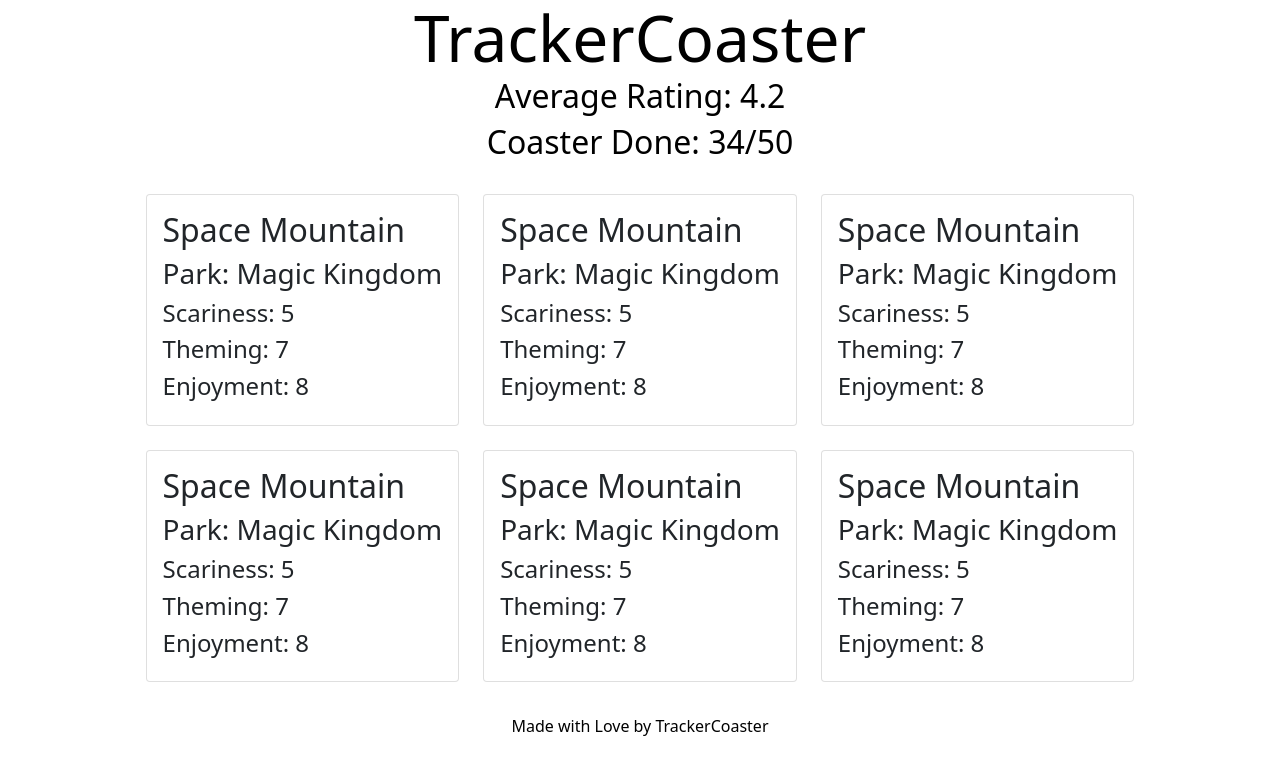
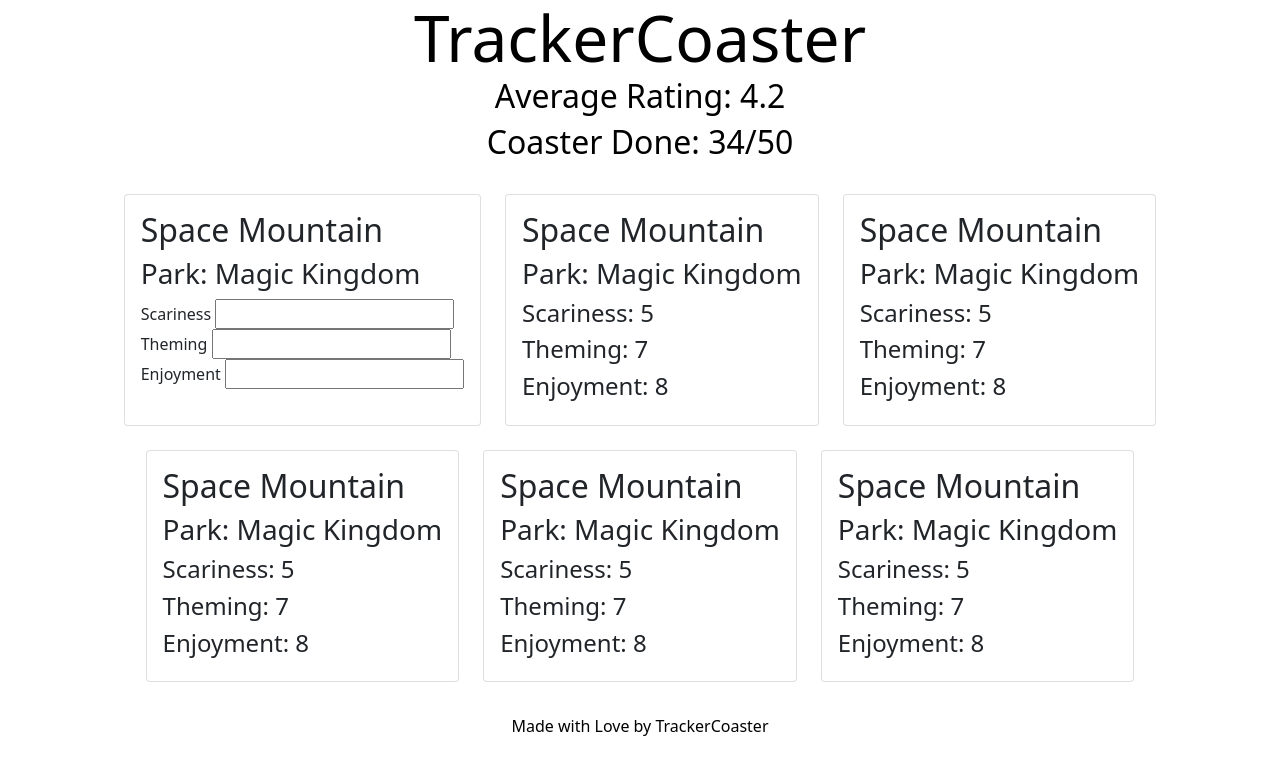
Before and after one commit to ryannarnoldd/TrackerCoaster, a plain HTML site: page index.html in a window 1280 px wide. Drawn offline with nearby package versions, Linux system fonts and the light colour scheme.

Commit message:
JS Local storage for one of the forms

```diff
--- a/assets/scripts/script.js
+++ b/assets/scripts/script.js
@@ -0,0 +1,38 @@
+const scarinessEl = document.getElementById("#scariness");
+const themingEl = document.getElementById("#theming");
+const enjoymentEl = document.getElementById("#enjoyment");
+
+function readLocalStorage() {
+    const data = JSON.parse(localStorage.getItem("ride")) || [];
+    return data || [];
+  }
+  function storeLocalStorage(newObject) {
+    localStorage.setItem("ride", JSON.stringify(newObject));
+  }
+
+  function updateRide(){
+    const scariness = document.querySelector("#scariness").value;
+    const theming   = document.querySelector("#theming").value;
+    const enjoyment = document.querySelector("#enjoyment").value;
+
+    console.log ("hi");
+
+    const ride = {
+        scariness: scariness,
+        theming: theming,
+        enjoyment: enjoyment,
+    };
+
+    storeLocalStorage(ride);
+
+
+  }
+
+
+
+  const form = document.querySelector("form")
+
+  form.addEventListener("change", function(){
+updateRide()
+  }
+)
--- a/index.html
+++ b/index.html
@@ -34,9 +34,24 @@
                     <h2>Space Mountain</h2>
                     <h3>Park: Magic Kingdom</h3>
 
-                    <h4 class="scariness">Scariness: 5</h4>
+
+                    <form method="post">
+                        <label for="scariness">Scariness</label>
+                     <input type="number" id="scariness"
+                     onchange="updateRide()">
+                     <br>
+                     <label for="theming">Theming</label>
+                     <input type="number" id="theming">
+                     <br>
+                     <label for="enjoyment">Enjoyment</label>
+                     <input type="number" id="enjoyment">
+
+                    </form>
+
+
+                    <!-- <h4 class="scariness">Scariness: 5</h4
                     <h4 class="theming">Theming: 7</h4>
-                    <h4 class="enjoyment">Enjoyment: 8</h4>
+                    <h4 class="enjoyment">Enjoyment: 8</h4> -->
                 </div>
             </div>
 
```
